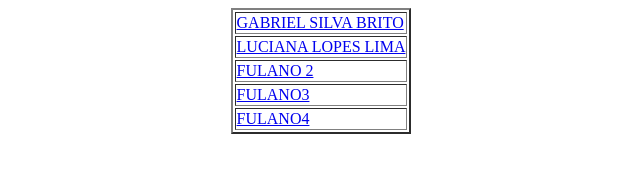
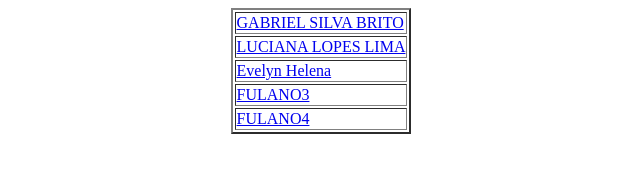
Before and after one commit to GabrielSBrito/ExDevOps, a plain HTML site: page index.html in a window 1280 px wide. Shown: the full height of the page, 319-959 px from the left. Drawn offline with Linux system fonts and the light colour scheme.

Commit message:
cv evelyn
cv evelyn em html

```diff
--- a/index.html
+++ b/index.html
@@ -10,7 +10,7 @@
 		<table border=2>
 			<tr><td> <a href="gabriel.html"> GABRIEL SILVA BRITO </a></td></th>
 			<tr><td> <a href="luciana.html"> LUCIANA LOPES LIMA </a></td></tr>
-			<tr><td> <a href="index.html"> FULANO 2 </a></td></tr>
+			<tr><td> <a href="evelyn.html"> Evelyn Helena </a></td></tr>
 			<tr><td> <a href="index.html"> FULANO3 </a></td></tr>
 			<tr><td> <a href="index.html"> FULANO4 </a></td></tr>
 		</table>
```
